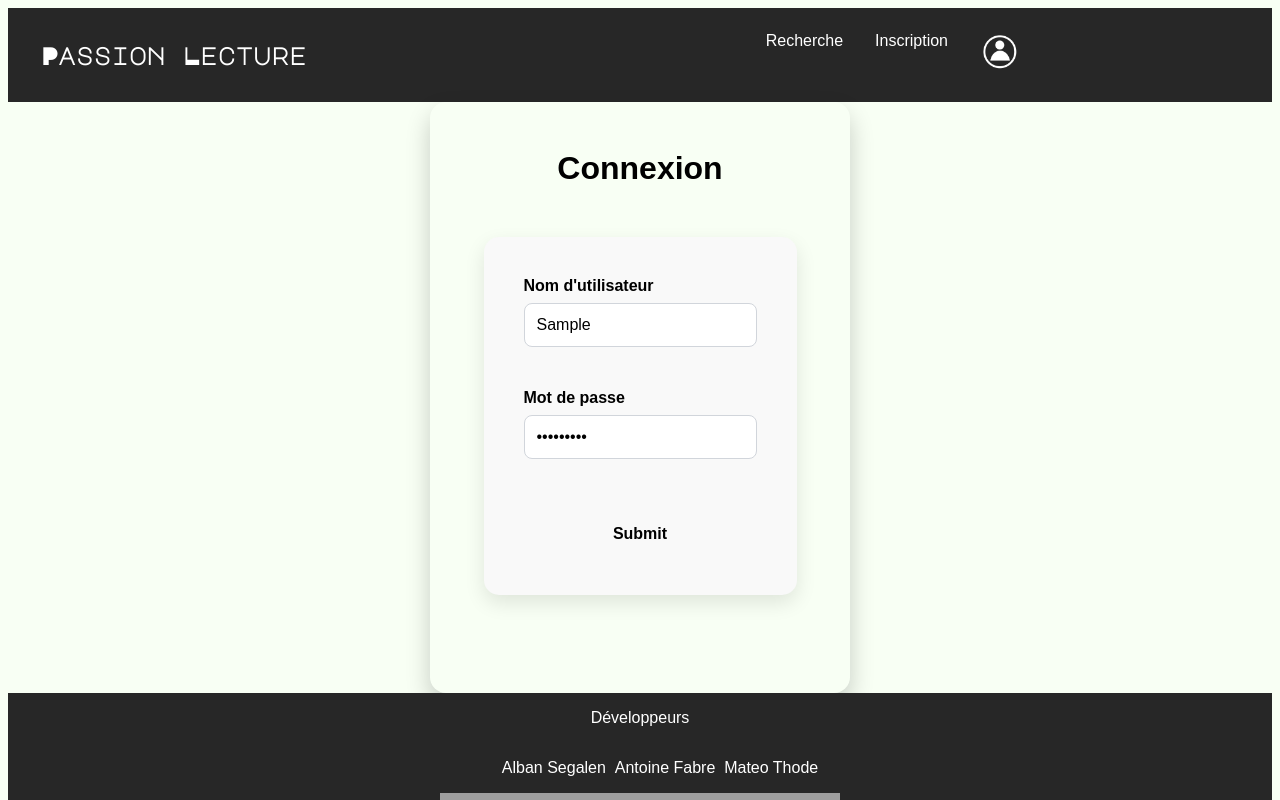
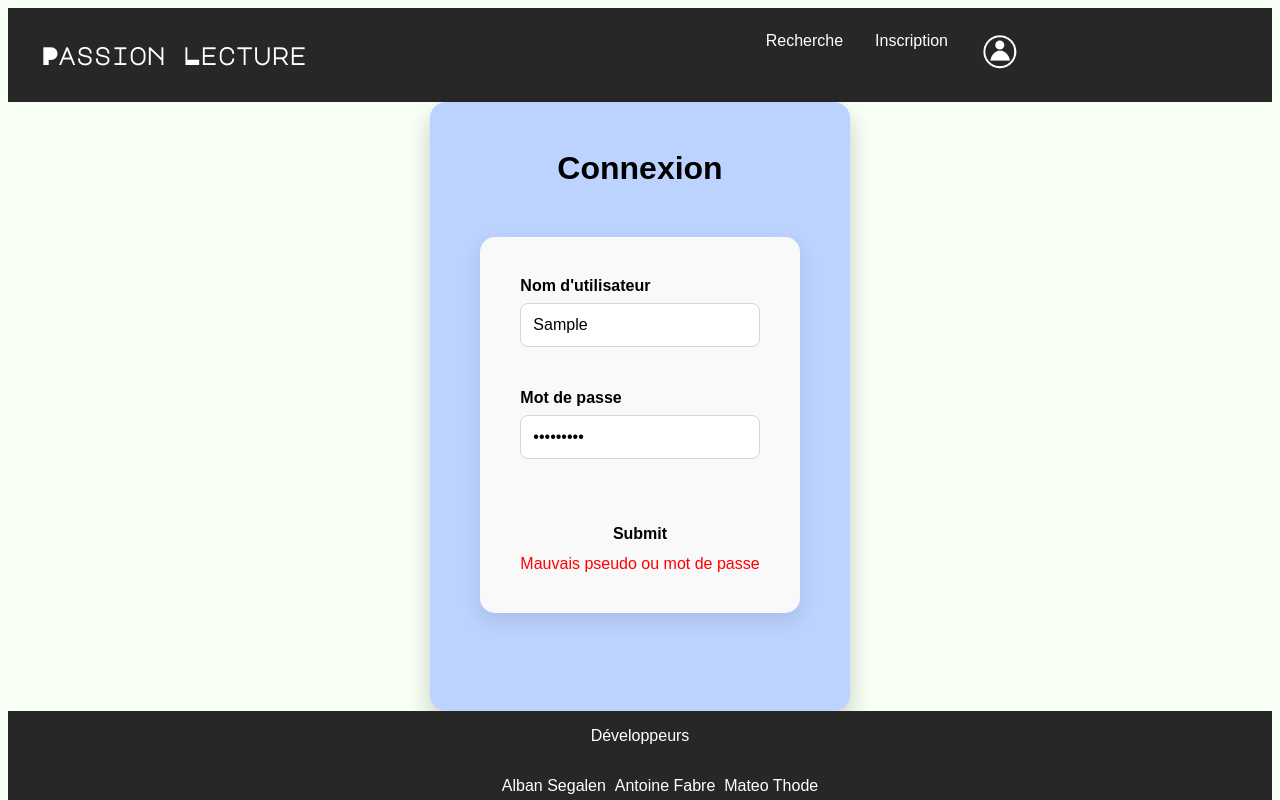
Before and after one commit to ASETML/P_Web295, a Vue app in the folder frontend/PassionLecture/: page /connexion in a window 1280 px wide. Both pictures are taken after typing "Sample", "Sample123" into the empty fields and a click on the input "Submit". Shown: the top 800 px of the page. Built offline with nearby package versions, Linux system fonts and the light colour scheme; no server answers; grey boxes are pictures that could not be loaded.

Commit message:
🦺 Validation connexion et inscription

```diff
--- a/frontend/PassionLecture/src/views/ConnexionView.vue
+++ b/frontend/PassionLecture/src/views/ConnexionView.vue
@@ -12,6 +12,7 @@
           <input type="password" id="password" v-model="password" placeholder="Mot De Passe" />
         </div>
         <input type="submit" class="login-btn" value="Submit" />
+        <p v-if="error" class="error">Mauvais pseudo ou mot de passe</p>
       </form>
     </div>
   </div>
@@ -22,17 +23,16 @@ import { ref } from 'vue'
 import { useRouter } from 'vue-router'
 const pseudo = ref('')
 const password = ref('')
+const error = ref(false)
 const router = useRouter()
 const connexion = () => {
   ConnexionService.PostConnexion(pseudo.value, password.value)
     .then((res) => {
-      console.log(res.headers)
-      console.log(res.data)
+      error.value = false
       router.push('/')
     })
     .catch((err) => {
-      console.log(err)
-      router.push('/connexion')
+      error.value = true
     })
 }
 </script>
@@ -42,7 +42,7 @@ const connexion = () => {
   --primary: #4f46e5;
   --primary-dark: #4338ca;
   --accent: #f59e0b;
-  --bg: #f3f4f6;
+  --bg: #bcd2ff;
   --white: #ffffff;
   --gray-dark: #1f2937;
 }
@@ -69,7 +69,7 @@ body {
   justify-content: center;
   align-items: center;
   min-height: 10vh; /* Assure la hauteur totale de l'écran */
-  background-color: var(--bg);
+  background-color: #bcd2ff;
   padding: 3rem;
   border-radius: 16px;
   box-shadow: 0 12px 24px rgba(0, 0, 0, 0.2);
@@ -150,4 +150,8 @@ body {
 .login-link a:hover {
   text-decoration: underline;
 }
+
+.error {
+  color: red;
+}
 </style>
--- a/frontend/PassionLecture/src/views/RegisterView.vue
+++ b/frontend/PassionLecture/src/views/RegisterView.vue
@@ -12,6 +12,7 @@
           <input type="password" id="password" v-model="password" placeholder="Mot De Passe" />
         </div>
         <input type="submit" class="login-btn" value="Submit" />
+        <p v-if="error" class="error">Une erreur c'est produite</p>
       </form>
     </div>
   </div>
@@ -22,17 +23,16 @@ import { ref } from 'vue'
 import { useRouter } from 'vue-router'
 const pseudo = ref('')
 const password = ref('')
+const error = ref(false)
 const router = useRouter()
 const inscription = () => {
   RegisterService.PostInscription(pseudo.value, password.value)
     .then((res) => {
-      console.log(res.headers)
-      console.log(res.data)
+      error.value = false
       router.push('/connexion')
     })
     .catch((err) => {
-      console.log(err)
-      router.push('/inscription')
+      error.value = true
     })
 }
 </script>
@@ -42,7 +42,7 @@ const inscription = () => {
   --primary: #4f46e5;
   --primary-dark: #4338ca;
   --accent: #f59e0b;
-  --bg: #f3f4f6;
+  --bg: #bdffe4;
   --white: #ffffff;
   --gray-dark: #1f2937;
 }
@@ -69,7 +69,7 @@ body {
   justify-content: center;
   align-items: center;
   min-height: 10vh; /* Assure la hauteur totale de l'écran */
-  background-color: var(--bg);
+  background-color: #bdffe4;
   padding: 3rem;
   border-radius: 16px;
   box-shadow: 0 12px 24px rgba(0, 0, 0, 0.2);
@@ -150,4 +150,8 @@ body {
 .login-link a:hover {
   text-decoration: underline;
 }
+
+.error {
+  color: red;
+}
 </style>
```
